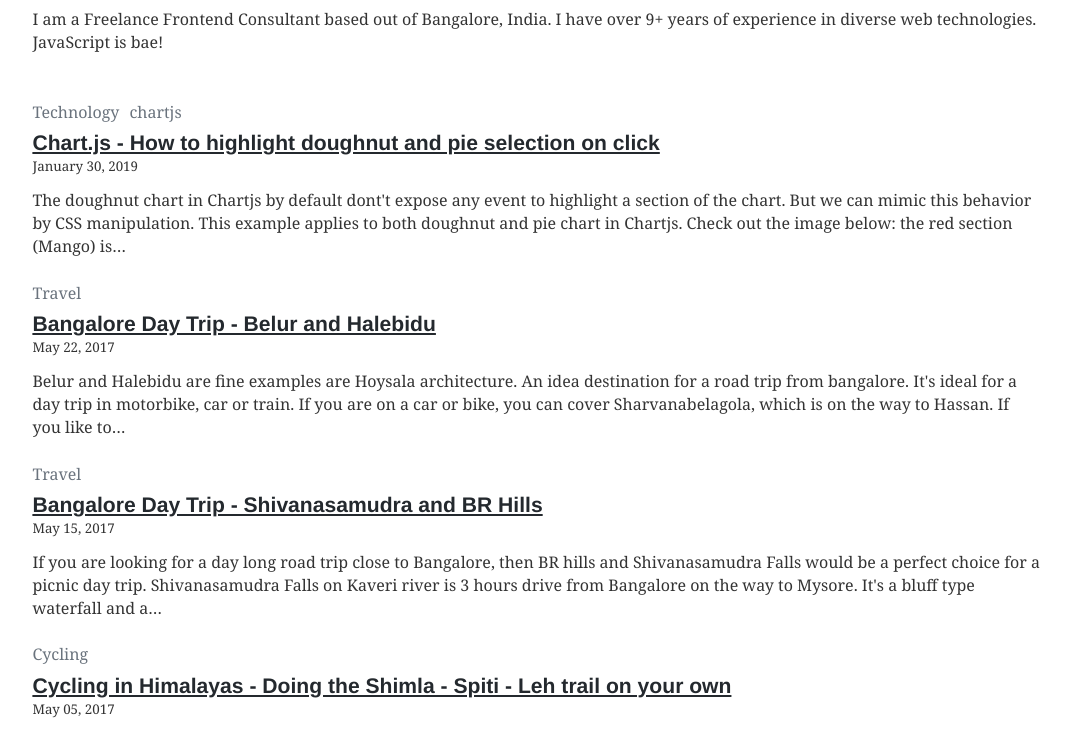
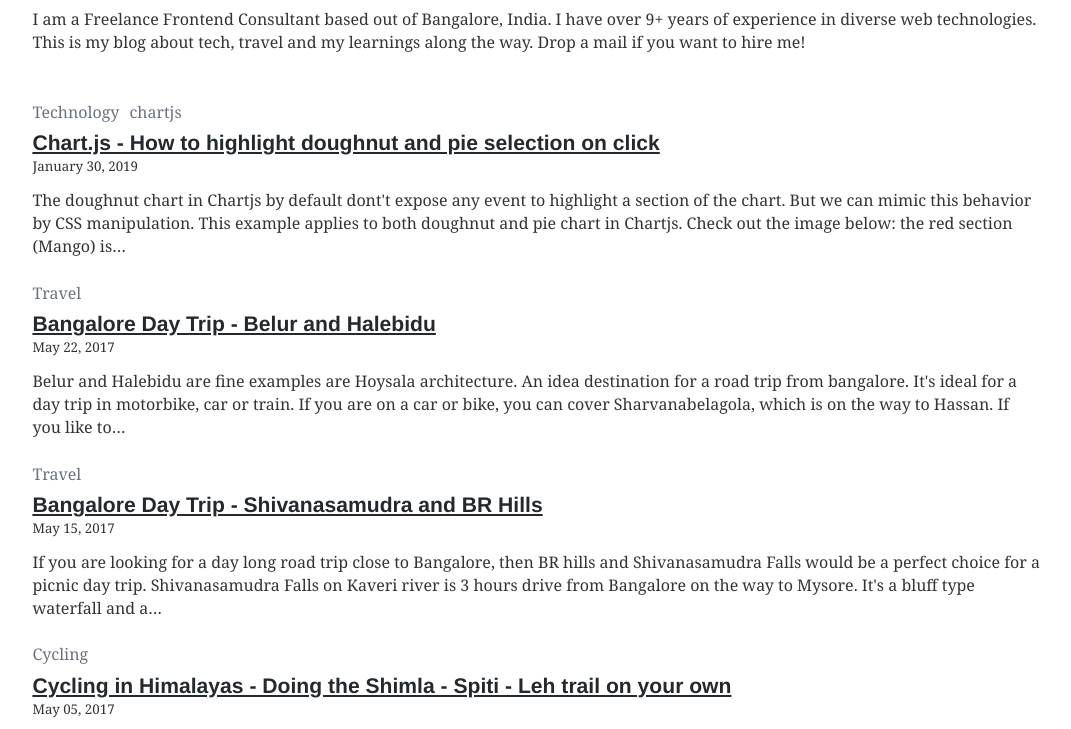
Before and after one commit to nobalmohan/nobal.in, a Gatsby site: page / in a window 1280 px wide. Shown: the part 177-906 px from the top of the page, without its empty margins (103-1174 px from the left). Built offline with nearby package versions, Linux system fonts and the light colour scheme; Gatsby itself is replaced by a stand-in of ours; some packages are replaced by stand-ins of ours.

Commit message:
updated npm

```diff
--- a/src/components/bio/bio_component.js
+++ b/src/components/bio/bio_component.js
@@ -35,7 +35,7 @@ function Bio() {
             */}
             <h1 className="title">Hi, I am Nobal</h1>
             <p className="note">
-              I am a Freelance Frontend Consultant based out of Bangalore, India. I have over 9+ years of experience in diverse web technologies. JavaScript is bae!
+              I am a Freelance Frontend Consultant based out of Bangalore, India. I have over 9+ years of experience in diverse web technologies. This is my blog about tech, travel and my learnings along the way. Drop a mail if you want to hire me!
             </p>
           </div>
         )
```
Also changed, not shown: 1 other file.
